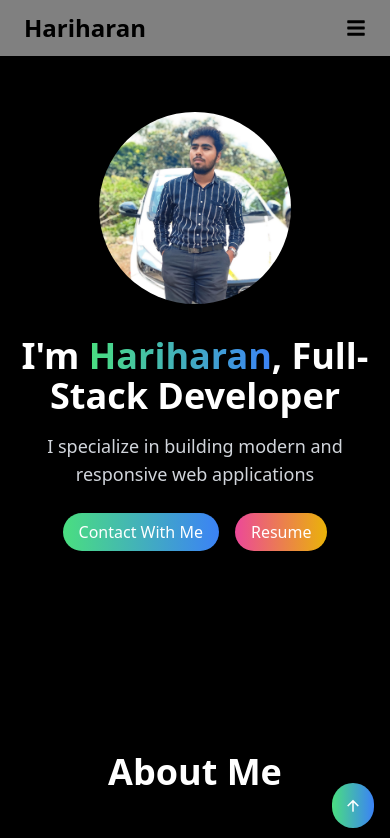
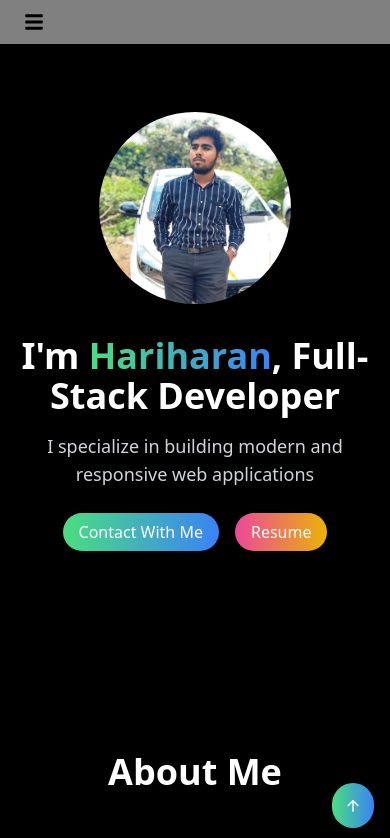
Before and after one commit to SSHariharan24/deploy-client, a React (Vite) app in the folder client/: page / in a window 390 px wide. Shown: the top 838 px of the page. Built offline with nearby package versions, Linux system fonts and the light colour scheme.

Commit message:
some changes in commit

```diff
--- a/client/src/components/Navbar.jsx
+++ b/client/src/components/Navbar.jsx
@@ -32,7 +32,7 @@ export const Navbar = () => {
     >
       <div className="container py-3 flex justify-between items-center">
         {/* Brand */}
-        <div className="text-2xl font-bold">Hariharan</div>
+        <div className="hidden lg:block text-2xl font-bold">Hariharan</div>
 
         {/* Links for Desktop */}
         <div className="hidden md:flex space-x-6">
```
